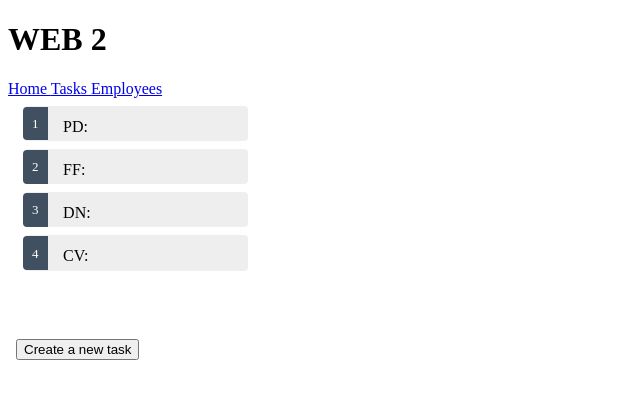
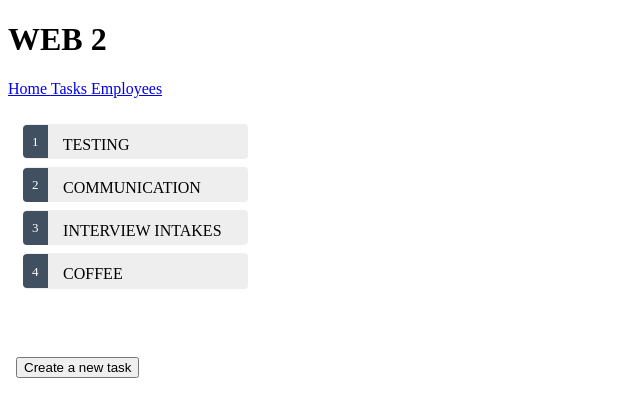
Before and after one commit to Louttche/WEB2, an Angular app in the folder app/: page /tasks in a window 1280 px wide. Shown: the top 416 px of the page, without its empty margins (0-640 px from the left). Built offline with nearby package versions, Linux system fonts and the light colour scheme; what ng2-search-filter would draw is missing.

Commit message:
HTTP GET JSON

```diff
--- a/app/src/app/app.component.html
+++ b/app/src/app/app.component.html
@@ -5,5 +5,6 @@
     <a routerLink="/employees" routerLinkActive="active"> Employees </a>
     <!-- <a routerLink="/departments" routerLinkActive="active"> Departments </a> -->
 </nav>
+<br>
 
 <router-outlet *ngIf="this.router.url != '/home' && this.router.url != '/'"></router-outlet>
--- a/app/src/app/app.module.ts
+++ b/app/src/app/app.module.ts
@@ -2,6 +2,7 @@ import { BrowserModule } from '@angular/platform-browser';
 import { NgModule } from '@angular/core';
 import {FaIconLibrary, FontAwesomeModule} from '@fortawesome/angular-fontawesome';
 import { Ng2SearchPipeModule } from 'ng2-search-filter';
+import { HttpClientModule } from '@angular/common/http';
 
 import { AppComponent } from './app.component';
 import { ServiceWorkerModule } from '@angular/service-worker';
@@ -30,6 +31,7 @@ import { AppRoutingModule } from './app-routing.module';
     Ng2SearchPipeModule,
     FormsModule,
     ReactiveFormsModule,
+    HttpClientModule,
     ServiceWorkerModule.register('ngsw-worker.js', { enabled: environment.production }),
     AppRoutingModule
   ],
--- a/app/src/app/task.service.ts
+++ b/app/src/app/task.service.ts
@@ -1,8 +1,9 @@
 import { Injectable } from '@angular/core';
 import { Observable, of } from 'rxjs';
 import { Task } from './task';
-import { TASKS } from './mock-tasks';
+//import { TASKS } from './mock-tasks';
 import { map } from 'rxjs/operators';
+import { HttpClient } from '@angular/common/http';
 
 @Injectable({
   providedIn: 'root'
@@ -10,10 +11,12 @@ import { map } from 'rxjs/operators';
 
 export class TaskService {
 
-  constructor() { }
+  taskJson = 'assets/tasks.json';
 
-  getTasks(): Observable<Task[]>{
-    return of(TASKS);
+  constructor(private http: HttpClient) { }
+
+  getTasks(){
+    return this.http.get<Task[]>(this.taskJson);
   }
 
   getTask(id: number | string){
--- a/app/src/app/tasks/tasks.component.html
+++ b/app/src/app/tasks/tasks.component.html
@@ -6,10 +6,7 @@
     <li *ngFor='let task of tasks'
             [class.selected]="task === selectedTask"
             (click)="onSelect(task)">
-            <span class="badge">{{task.id}} </span> {{task.name | uppercase}}:
-            <span *ngIf='task === selectedTask'>
-                {{task.description}}
-            </span>
+            <span class="badge">{{task.id}} </span> {{task.name | uppercase}}
     </li>
     </ul>
 
@@ -21,11 +18,11 @@
 
     <div id="newTask">
         <br> <br>
-        <button onclick="'this.showNewTaskForm === !this.showNewTaskForm'"> Create a new task </button>
+        <button id="btn_New" (click)="toggle()"> Create a new task </button>
 
         <form [formGroup]="TaskInfoForm"
         (ngSubmit)="onCreate(TaskInfoForm.value)"
-        *ngIf="showNewTaskForm == true">
+        *ngIf="show === true">
 
             <div>
                 <p>Fill in the form and press on the 'Create' button to add a new task</p>
--- a/app/src/app/tasks/tasks.component.ts
+++ b/app/src/app/tasks/tasks.component.ts
@@ -12,6 +12,7 @@ import { Task } from '../task';
   templateUrl: './tasks.component.html',
   styleUrls: ['./tasks.component.css']
 })
+
 export class TasksComponent implements OnInit {
   tasks: Task[];
   employees = EMPLOYEES;
@@ -19,7 +20,6 @@ export class TasksComponent implements OnInit {
   selectedTask: Task;
   TaskInfoForm;
   show: boolean = false;
-  createButton:any;
 
   constructor(private formBuilder: FormBuilder, private taskService: TaskService/*, private departmentService: DepartmentService*/) {
       this.TaskInfoForm = this.formBuilder.group({
@@ -41,7 +41,9 @@ export class TasksComponent implements OnInit {
   }
 
   getTasks(): void{
-    this.taskService.getTasks().subscribe(tasks => this.tasks = tasks, err => console.log("error getting mock-tasks."));
+    //this.taskService.getTasks().subscribe(tasks => this.tasks = tasks, err => console.log("error getting mock-tasks."));
+
+    this.taskService.getTasks().subscribe(tasks => this.tasks = tasks);
   }
 
   /*getDepartments(): void{
@@ -77,6 +79,8 @@ export class TasksComponent implements OnInit {
     this.show = !this.show;
 
     if (this.show)
-      this.createButton
+      document.getElementById("btn_New").textContent = 'Hide';
+    else
+    document.getElementById("btn_New").textContent = 'Create New Task';
   }
 }
--- /dev/null
+++ b/app/src/assets/tasks.json
@@ -0,0 +1,34 @@
+[
+    {
+        "id": 1,
+        "name": "Testing",
+        "description": "Testing the products before shipment",
+        "department": null,
+        "employees": null,
+        "deadline": null
+    },
+    {
+        "id": 2,
+        "name": "Communication",
+        "description": "Send emails and calls",
+        "department": null,
+        "employees": null,
+        "deadline": null
+    },
+    {
+        "id": 3,
+        "name": "Interview Intakes",
+        "description": "Take care of incoming company interviews",
+        "department": null,
+        "employees": null,
+        "deadline": null
+    },
+    {
+        "id": 4,
+        "name": "Coffee",
+        "description": "Get coffee to employees with a real task",
+        "department": null,
+        "employees": null,
+        "deadline": null
+    }
+]
```
Also changed, not shown: 1 other file (tests, documents, lock files or other folders).
